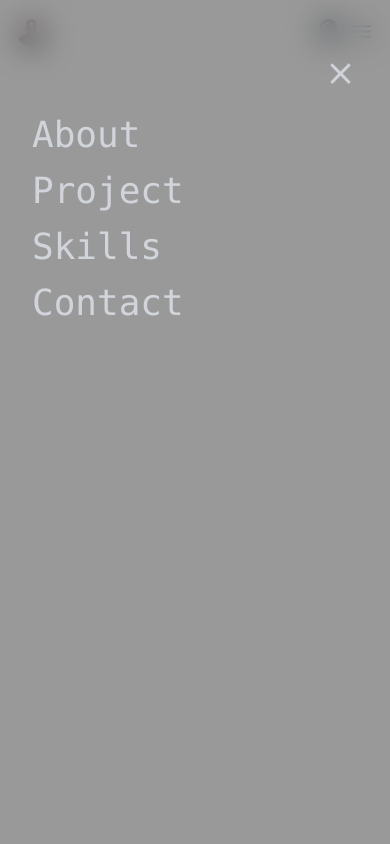
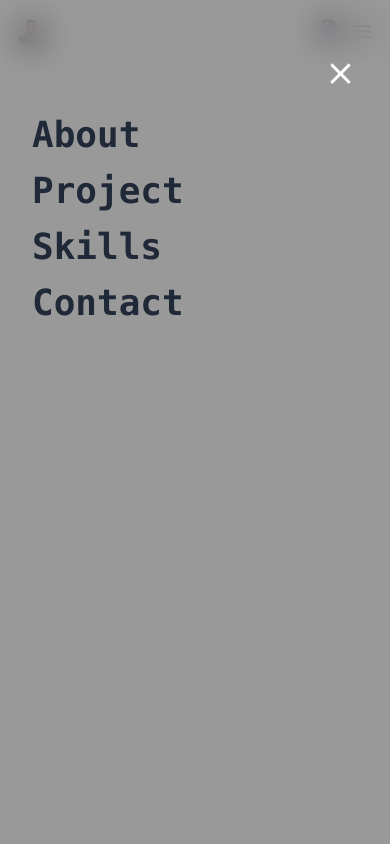
Before and after one commit to Solomon-Gachure/gitahi, a React (Create React App) app: page / in a window 390 px wide. Both pictures are taken after a click on the icon 361 px from the left and 31 px from the top of the page. Shown: the top 844 px of the page. Built offline with nearby package versions, Linux system fonts and the light colour scheme.

Commit message:
change of harmbuger

```diff
--- a/src/component/navbar.js
+++ b/src/component/navbar.js
@@ -58,9 +58,9 @@ const Navbar = () => {
       <div className='w-full h-screen'>
         <div className='h-screen w-full '>
 
-                  <ul className='flex flex-col top-0 pt-16 p-8 text-4xl text-gray-300 bg-transparent/40 fixed z-50 inset-0 ease-in-out h-full w-full backdrop-blur-lg backdrop-filter:blur(8px) gap-4 transition duration-100'>
+                  <ul className='flex flex-col top-0 pt-16 p-8 text-4xl font-bold text-gray-800 dark:text-white bg-transparent/40 fixed z-50 inset-0 ease-in-out h-full w-full backdrop-blur-lg backdrop-filter:blur(8px) gap-4 transition duration-100'>
                   <div className=' ml-auto'>
-                    <MdClose onClick={handleClose} className='cursor-pointer z-50 font-bold animate-bounce' size={35}/>
+                    <MdClose onClick={handleClose} className='cursor-pointer text-white z-50 font-bold animate-bounce' size={35}/>
                   </div>
                   <Link onClick={handleClick} activeClass="active" to="about"  smooth={true} offset={50} duration={500} >
                         About
```
